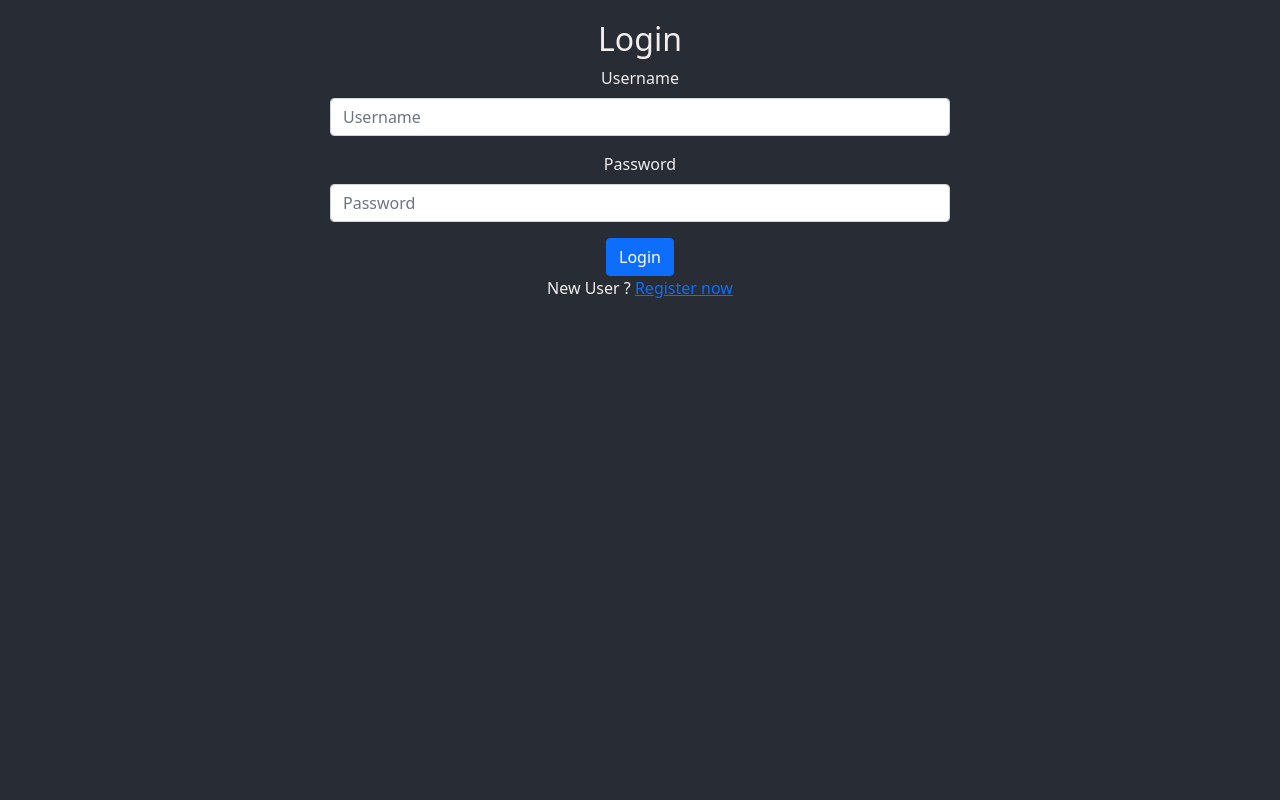
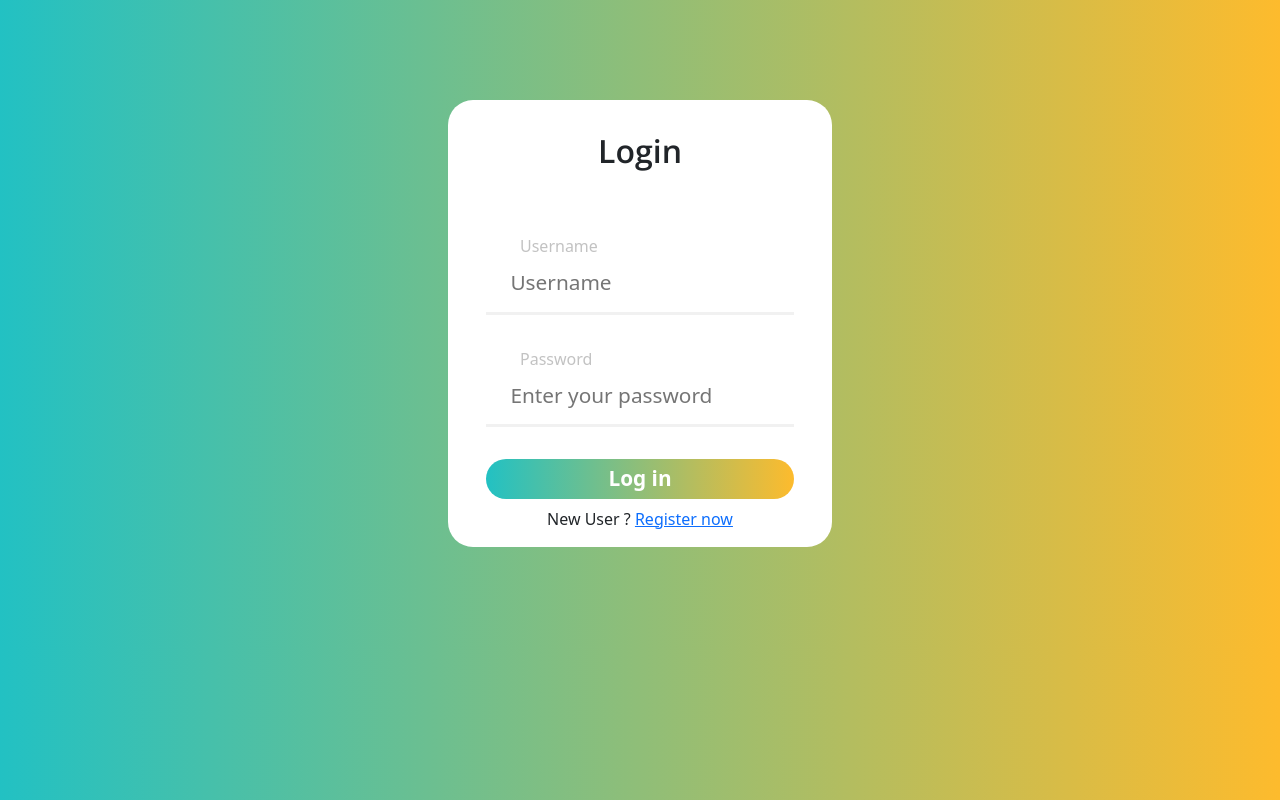
Before and after one commit to choudharykartik/task-manager, a React (Create React App) app in the folder frontend/myapp/: page / in a window 1280 px wide. Built offline with nearby package versions, Linux system fonts and the light colour scheme.

Commit message:
update login signup page and error handling

```diff
--- a/frontend/myapp/package.json
+++ b/frontend/myapp/package.json
@@ -12,6 +12,7 @@
     "react-bootstrap": "^2.4.0",
     "react-cookie": "^4.1.1",
     "react-dom": "^18.1.0",
+    "react-hot-toast": "^2.3.0",
     "react-router-dom": "^6.3.0",
     "react-scripts": "5.0.1",
     "web-vitals": "^2.1.4"
--- a/frontend/myapp/src/App.css
+++ b/frontend/myapp/src/App.css
@@ -1,3 +1,119 @@
+@import url('https://fonts.googleapis.com/css?family=Open+Sans:600|Work+Sans:400,500,600,700&display=swap');
+
+html,body{
+  /* background: rgb(25, 131, 133); */
+  background-image: linear-gradient(to right, rgba(34,193,195,1),     rgba(253,187,45,1));
+  font-family: "work sans";
+  max-height: 100%;
+
+}
+
+
+
+#loginform{
+  max-width: 550px;
+  min-width: 300px;
+  max-height: 1000px;
+  width: 30%;
+  height: 70%;
+  margin: 100px auto;
+  margin-bottom: 100px;
+  background-color: #FFFFFF;
+  border-radius: 25px;
+}
+
+#headerTitle{
+  text-align: center;
+  font-family: 'open sans', sans-serif;
+  padding: 2rem 0;
+  margin: 0;
+  font-size: 2rem;
+}
+
+.loginrow{
+  display: flex;
+  flex-direction: column;
+  align-items: center;
+  padding-top: 2rem;
+  max-width: 100%;
+
+}
+
+.loginrow input{
+  width: 80%;
+  box-sizing: border-box;
+	border: none;
+  font-size: 1.3rem;
+  padding-left: 1.5rem;
+  padding-bottom: 1rem;
+  box-shadow: inset 0px -3px 0px 0px rgba(187,187,187,0.2);
+  transition: box-shadow 0.2s ease-in;
+}
+
+.loginrow input:focus{
+   box-shadow: inset 0px -3px 0px 0px rgba(34,193,195,0.7);
+   outline: none;
+}
+
+.loginrow input::-webkit-input-placeholder{
+  opacity: 1;
+  transition: opacity 0.25s ease-out;
+}
+
+.loginrow input:hover::-webkit-input-placeholder,
+.loginrow input:focus::-webkit-input-placeholder{
+  opacity: 0;
+}
+
+.loginrow label{
+  align-self: start;
+  padding-left: 4.5rem;
+  padding-bottom: 0.5rem;
+  color: rgba(187,187,187,0.9);
+}
+
+.loginrow button{
+  border-radius: 25px;
+  width: 80%;
+  height: 40px;
+  font-size: 1.3rem;
+  color: white;
+  font-weight: 700;
+  background: rgb(34,193,195);
+  background: linear-gradient(90deg, rgba(34,193,195,1) 0%,     rgba(253,187,45,1) 100%);
+  border: 0px;
+  cursor: pointer;
+  transition: opacity 0.25s ease-out;
+}
+
+.loginrow button:hover{
+  opacity: 0.8;
+}
+
+#button{
+  padding-bottom: 1.5rem;
+}
+
+
+
+#iconGroup{
+  display: flex;
+  justify-content: center;
+  padding: 2rem 0;
+}
+
+#iconGroup a{
+  margin: 0 0.6rem;
+}
+
+#alternativeLogin {
+   text-align: center;
+   padding-top: 0rem;
+   padding-bottom: 1rem;
+   margin-top: 0.5rem;
+}
+
+
 .App {
   padding: 20px;
   background-color: #282c34;
--- a/frontend/myapp/src/App.js
+++ b/frontend/myapp/src/App.js
@@ -131,14 +131,13 @@ function App() {
           <h2 style={{ color: "white" }}> Tasks Manager</h2>
         </div>
         <div className="col">
-          <button
-            type="button"
-            className="btn btn-primary"
+          <Button
+            variant="primary"
             onClick={LogoutBtn}
-            style={{ float: "right", marginLeft: "10px" }}
+            style={{ float: "right", marginLeft: "10px", marginBottom: "10px" }}
           >
             Logout
-          </button>
+          </Button>
         </div>
       </div>
 
--- a/frontend/myapp/src/components/Login.js
+++ b/frontend/myapp/src/components/Login.js
@@ -2,6 +2,7 @@ import React, { useState, useEffect } from "react";
 import APIService from "../APIService";
 import { useCookies } from "react-cookie";
 import { useNavigate } from "react-router-dom";
+import toast, { Toaster } from "react-hot-toast";
 
 function Login() {
   const [isLogin, setIsLogin] = useState(true);
@@ -18,12 +19,14 @@ function Login() {
       history("/tasks");
     }
   }, [token]);
-
+  const ErrorNotify = () => toast.error("Invalid Login Credentials.");
   const userLogin = () => {
-    APIService.loginUser(
-      { username: username, password: password },
-      token
-    ).then((resp) => setToken("mytoken", resp.data.token));
+    APIService.loginUser({ username: username, password: password }, token)
+      .then((resp) => setToken("mytoken", resp.data.token))
+      .catch((resp) => {
+        console.log(resp.response.data[Object.keys(resp.response.data)[0]]);
+        toast.error("Invalid login Credentials.");
+      });
   };
 
   const userRegister = () => {
@@ -37,136 +40,140 @@ function Login() {
       .then((resp) => {
         userLogin();
       })
-      .catch((err) => console.log(err));
+      .catch((resp) =>
+        toast.error(resp.response.data[Object.keys(resp.response.data)[0]])
+      );
   };
+  const FormHeader = (props) => <h2 id="headerTitle">{props.title}</h2>;
+
+  const LoginFormButton = (props) => (
+    <div id="loginbutton" className="loginrow">
+      <button onClick={userLogin}>{props.title}</button>
+    </div>
+  );
+  const RegisterFormButton = (props) => (
+    <div id="registerbutton" className="loginrow">
+      <button onClick={userRegister}>{props.title}</button>
+    </div>
+  );
 
   return (
-    <div className="LoginApp" style={{ textAlign: "center" }}>
+    <div id="loginform">
+      <Toaster />
       {isLogin ? (
+        <>
+          <FormHeader title="Login" />
           <div>
-          {" "}
-          <h2>Login</h2>
-          <div className="mb-3">
-            <label className="form-label">Username</label>
+            <div className="loginrow">
+              <label>Username</label>
               <input
+                id="username"
+                key="username"
                 type="text"
-              className="form-control"
                 placeholder="Username"
-              id="username"
-              name="username"
                 value={username}
                 onChange={(e) => setUsername(e.target.value)}
-              style={{ width: "50%", margin: "auto" }}
               />
             </div>
-          <div className="mb-3">
-            <label className="form-label">Password</label>
+            <div className="loginrow">
+              <label>Password</label>
               <input
-              className="form-control"
+                id="password"
+                key="password"
+                placeholder="Enter your password"
                 type="password"
-              placeholder="Password"
-              id="password"
                 name="password"
                 value={password}
                 onChange={(e) => setPassword(e.target.value)}
-              style={{ width: "50%", margin: "auto" }}
               />
             </div>
           </div>
+        </>
       ) : (
-        <div>
-          <h2>Register</h2>
-          <div className="mb-3">
-            <label className="form-label">Username</label>
+        <>
+          <FormHeader title="Register" />
+          <div className="loginrow">
+            <label>Username</label>
             <input
+              id="username"
+              key="username"
               type="text"
-              className="form-control"
               placeholder="Username"
-              id="username"
-              name="username"
               value={username}
               onChange={(e) => setUsername(e.target.value)}
-              style={{ width: "50%", margin: "auto" }}
             />
           </div>
-          <div className="mb-3">
-            <label className="form-label">Email</label>
+          <div className="loginrow">
+            <label>Email</label>
             <input
+              placeholder="Enter your Email"
               type="email"
-              className="form-control"
-              placeholder="email"
-              id="email"
+              id="Email"
               name="email"
               value={email}
               onChange={(e) => setEmail(e.target.value)}
-              style={{ width: "50%", margin: "auto" }}
             />
           </div>
-          <div className="mb-3">
-            <label className="form-label">First Name</label>
+          <div className="loginrow">
+            <label>First Name</label>
             <input
+              placeholder="Enter your First Name"
               type="text"
-              className="form-control"
-              placeholder="First Name"
               id="firstName"
               name="firstName"
               value={firstName}
               onChange={(e) => setFirstName(e.target.value)}
-              style={{ width: "50%", margin: "auto" }}
             />
           </div>
-          <div className="mb-3">
-            <label className="form-label">Last Name</label>
+          <div className="loginrow">
+            <label>Last Name</label>
             <input
+              placeholder="Enter your Last Name"
               type="text"
-              className="form-control"
-              placeholder="Last Name"
               id="lastName"
               name="lastName"
               value={lastName}
               onChange={(e) => setLastName(e.target.value)}
-              style={{ width: "50%", margin: "auto" }}
             />
           </div>
-          <div className="mb-3">
-            <label className="form-label">Password</label>
+          <div className="loginrow">
+            <label>Password</label>
             <input
-              className="form-control"
+              id="password"
+              key="password"
+              placeholder="Enter your password"
               type="password"
-              placeholder="Password"
-              id="password"
               name="password"
               value={password}
               onChange={(e) => setPassword(e.target.value)}
-              style={{ width: "50%", margin: "auto" }}
             />
-          </div>{" "}
           </div>
+        </>
       )}
 
       {isLogin ? (
-        <button className="btn btn-primary" onClick={userLogin}>
-          Login
-        </button>
+        <LoginFormButton title="Log in" />
       ) : (
-        <button className="btn btn-primary" onClick={userRegister}>
-          Register
-        </button>
+        <RegisterFormButton title="Register" />
       )}
       {isLogin ? (
-        <p>
+        <div id="alternativeLogin">
+          <label>
             New User ?{" "}
             <a className="link-primary" onClick={() => setIsLogin(false)}>
               Register now
             </a>
-        </p>
+          </label>
+        </div>
       ) : (
-        <p>
+        <div id="alternativeLogin">
+          <label>
             Already logged in?{" "}
             <a className="ink-primary" onClick={() => setIsLogin(true)}>
               Login now
             </a>
-        </p>
+          </label>
+        </div>
       )}
     </div>
   );
```
Also changed, not shown: frontend/myapp/src/components/Login copy.js (added, +175 -0 lines), frontend/myapp/src/components/TaskList.js (+0 -24 lines), 1 other file (tests, documents, lock files or other folders). Lines whose indentation alone changed are shown as unchanged.
